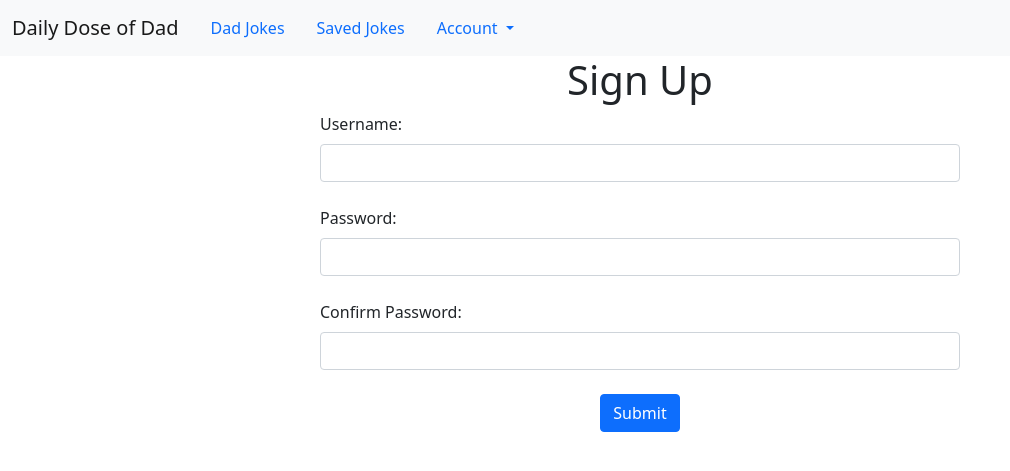
After one commit to matthewopara/daily-dose-of-dad, a PHP site: page /sign_up.php in a window 1280 px wide. The commit adds this page. Shown: the top 471 px of the page, without its empty margins (0-1010 px from the left). Run offline with PHP 8.4, Linux system fonts and the light colour scheme.

Commit message:
signup, login, navbar

```diff
--- /dev/null
+++ b/navbar.php
@@ -0,0 +1,21 @@
+<nav class="navbar navbar-expand-lg navbar-light bg-light">
+    <div class="container-fluid">
+      <a class="navbar-brand" href="index.php">Daily Dose of Dad</a>
+      <button class="navbar-toggler" type="button" data-bs-toggle="collapse" data-bs-target="#navbarNav" aria-controls="navbarNav" aria-expanded="false" aria-label="Toggle navigation">
+        <span class="navbar-toggler-icon"></span>
+      </button>
+      <div class="collapse navbar-collapse" id="navbarNav">
+        <a class="nav-link active" aria-current="page" href="index.php">Dad Jokes</a>
+        <a class="nav-link" href="#">Saved Jokes</a>
+        <div class="dropdown">
+            <a class="nav-link dropdown-toggle" href="#" id="navbarDropdownMenuLink" role="button" data-bs-toggle="dropdown" aria-expanded="false">
+                Account
+              </a>
+              <ul class="dropdown-menu" aria-labelledby="navbarDropdownMenuLink">
+                <li><a class="dropdown-item" href="login.php">Login</a></li>
+                <li><a class="dropdown-item" href="sign_up.php">Sign Up</a></li>
+              </ul>
+        </div>
+      </div>
+    </div>
+  </nav>
--- /dev/null
+++ b/sign_up.php
@@ -0,0 +1,33 @@
+<!DOCTYPE html>
+<html lang="en">
+<head>
+    <meta charset="UTF-8">
+    <meta http-equiv="X-UA-Compatible" content="IE=edge">
+    <meta name="viewport" content="width=device-width, initial-scale=1.0">
+    <link rel="stylesheet" href="styles/form.css">
+    <link href="https://cdn.jsdelivr.net/npm/bootstrap@5.0.0-beta3/dist/css/bootstrap.min.css" rel="stylesheet" integrity="sha384-eOJMYsd53ii+scO/bJGFsiCZc+5NDVN2yr8+0RDqr0Ql0h+rP48ckxlpbzKgwra6" crossorigin="anonymous">
+    <title>Sign Up</title>
+</head>
+<body>
+    <?php include 'navbar.php'; ?>
+
+    <div>
+        <h1 id="sign-up">Sign Up</h1>
+        <form id="form">
+            <label for="user" class="form-label">Username:</label><br>
+            <input type="text" class="form-control" id="user" name="user"></input><br>
+
+            <label for="pass" class="form-label">Password:</label><br>
+            <input type="password" class="form-control" id="pass" name="pass"></input><br>
+
+            <label for="confirm-pass" class="form-label">Confirm Password:</label><br>
+            <input type="password" class="form-control" id="confirm-pass"></input><br>
+
+            <input id="submit-button" type="submit" class="btn btn-primary"></input><br>
+        </form>
+    </div>
+
+
+    <script src="https://cdn.jsdelivr.net/npm/bootstrap@5.0.0-beta3/dist/js/bootstrap.bundle.min.js" integrity="sha384-JEW9xMcG8R+pH31jmWH6WWP0WintQrMb4s7ZOdauHnUtxwoG2vI5DkLtS3qm9Ekf" crossorigin="anonymous"></script>
+</body>
+</html>
--- /dev/null
+++ b/styles/form.css
@@ -0,0 +1,20 @@
+#sign-up {
+    text-align: center;
+}
+
+#form {
+    margin-left: 25%;
+    margin-right: 25%;
+}
+
+input[type=submit] {
+    margin: auto;
+    display: block;
+}
+
+@media (max-width: 767px) {
+    #form {
+        margin-left: 10%;
+        margin-right: 10%;
+    }
+}
```
Also changed, not shown: index.php (renamed from dad_joke.html, +2 -23 lines), login.php (added, +30 -0 lines), styles/styles_dad_joke.css (renamed from styles_dad_joke.css).
